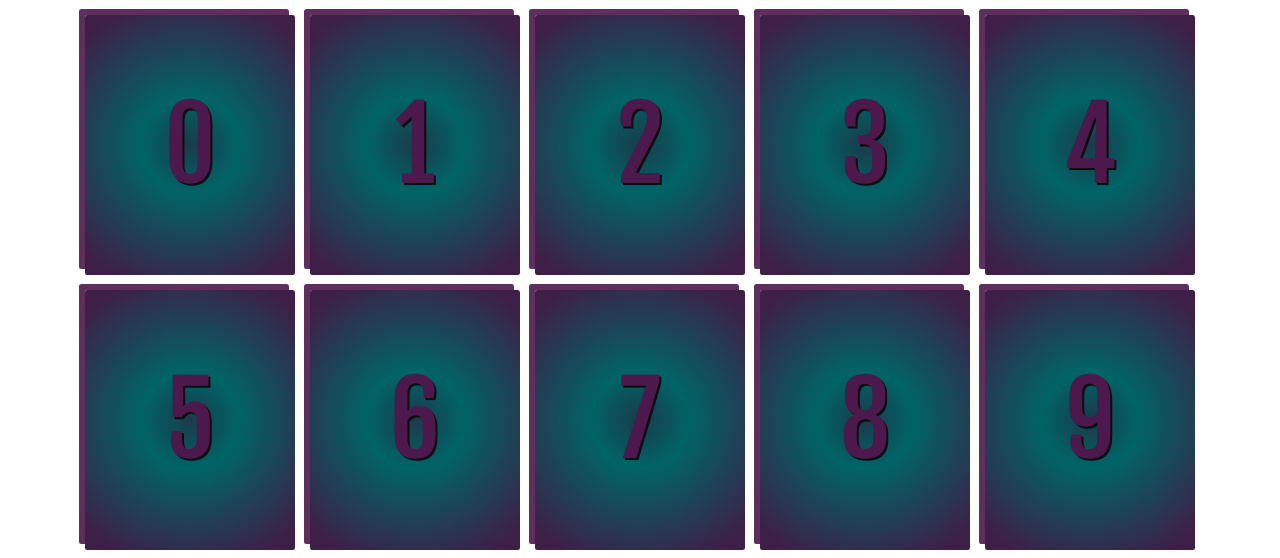
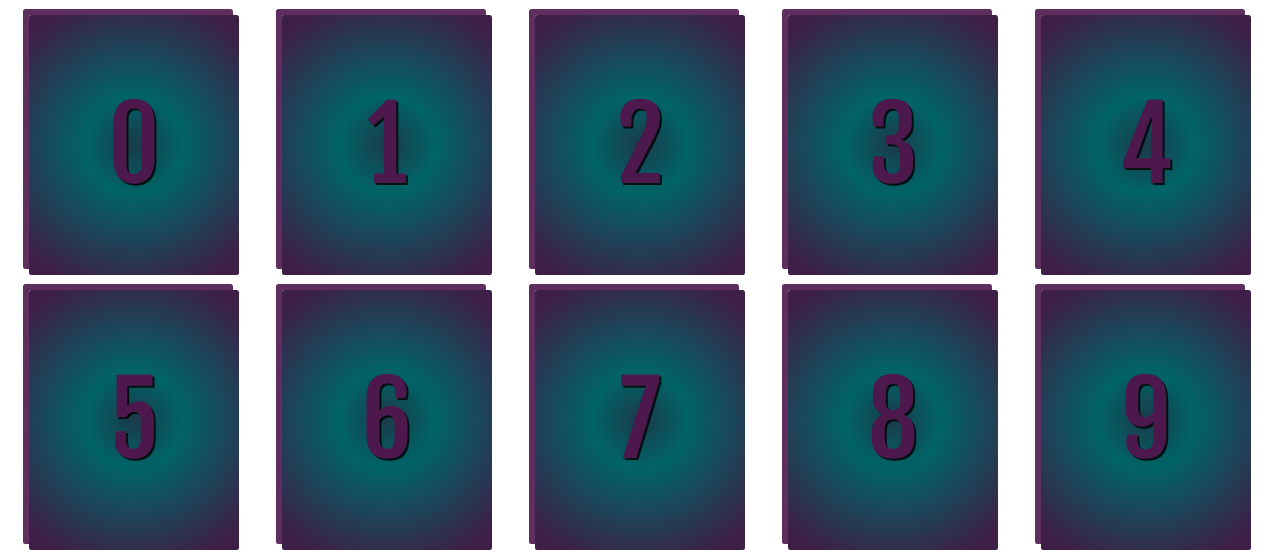
Before and after one commit to KacagoHollo/for-n-flex, a plain HTML site: page index.html in a window 1280 px wide. Shown: the top 558 px of the page. Drawn offline with Linux system fonts and the light colour scheme.

Commit message:
added some smoothness

```diff
--- a/style.css
+++ b/style.css
@@ -20,11 +20,11 @@ select{appearance: none !important; -webkit-appearance: none !important; border-
     flex-wrap: wrap;
     height: 100vh;
     /* flex-direction: column; */
-    justify-content: center;
+    justify-content: space-around;
     align-items: center;
 
     gap: 15px;
-    margin-top: 15px;
+    margin: 15px 15px;
 
 }
 
@@ -66,5 +66,5 @@ column - függőleges
 
     font-size: 110px;
 
-    transform:  rotate3d(1, 0.5, 1, 90deg);
+    transform:  rotate3d(1, 0.4, 1, 90deg);
 }
```
